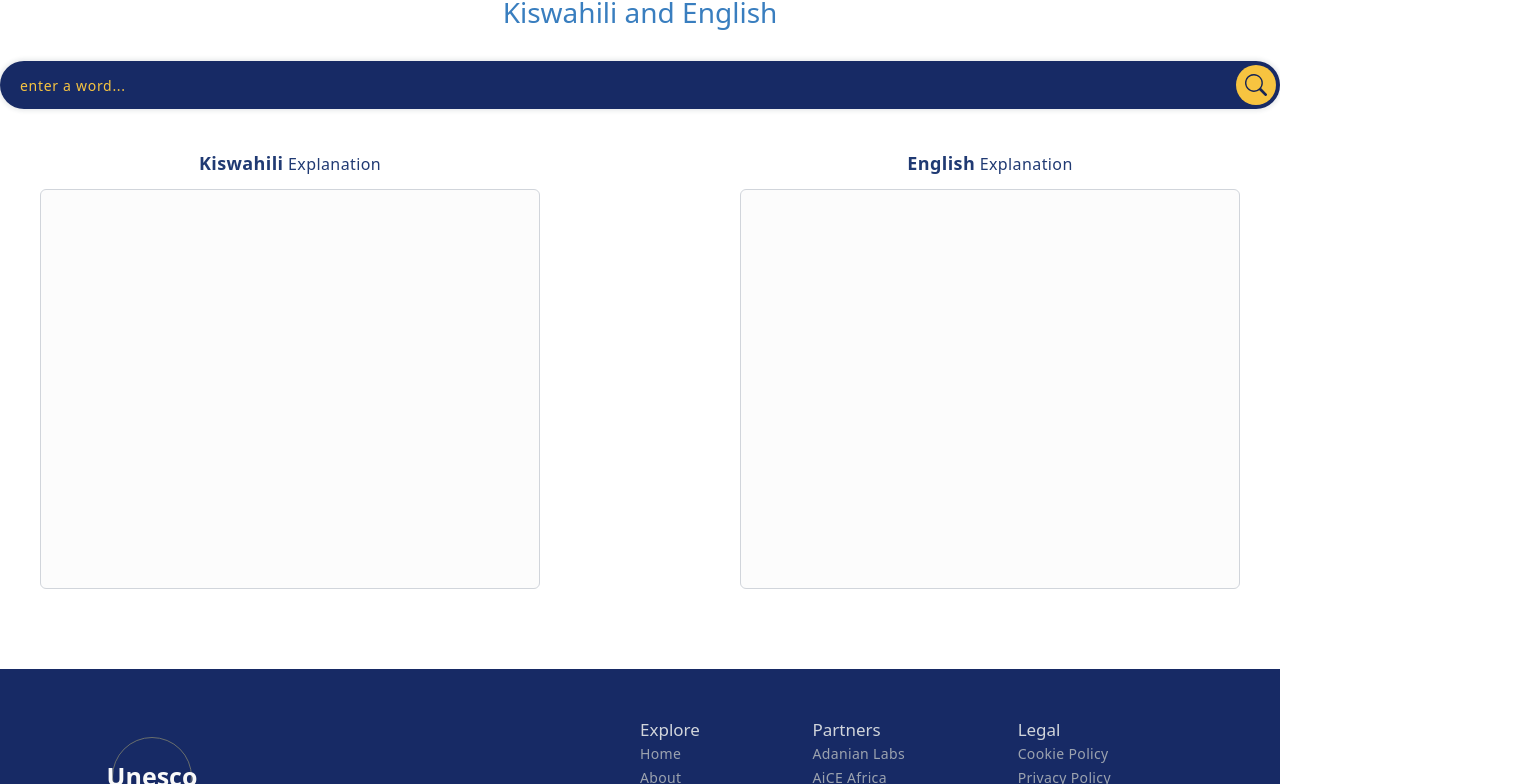
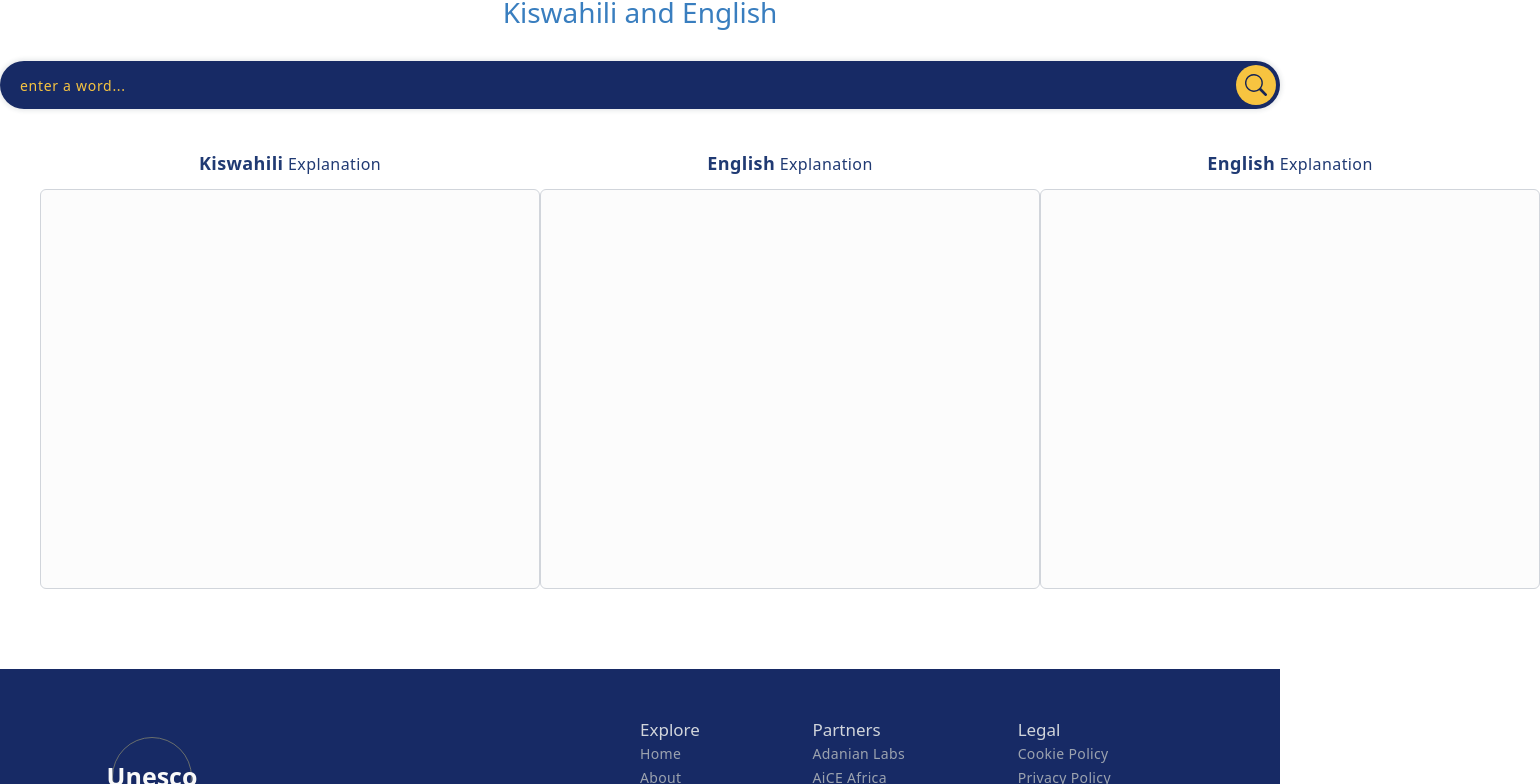
Before and after one commit to kristinenyaga/unesco, a React (Vite) app: page / in a window 1280 px wide. Shown: the part 2186-2970 px from the top of the page, 1540 px wide, since content can reach past the window. Built offline with nearby package versions, Linux system fonts and the light colour scheme.

Commit message:
remove console.log

```diff
--- a/src/components/search/Search.jsx
+++ b/src/components/search/Search.jsx
@@ -5,7 +5,6 @@ const Search = ({ selectedWord, handleSearch, translation }) => {
   const [inputValue, setInputValue] = useState('');
   const [response, setResponse] = useState('')
   const inputRef = useRef(null);
-  console.log(translation)
 
   useEffect(() => {
     if (selectedWord) {
@@ -90,6 +89,14 @@ const Search = ({ selectedWord, handleSearch, translation }) => {
             )}
           </div>
         </div>
+        <div>
+          <p className='tracking-wide text-blue-800 font-medium text-center mb-3'><span className='font-semibold text-lg'>English</span> Explanation</p>
+          <div className='bg-gray-100 text-gray-700 border border-gray-300 overflow-y-hidden w-[500px] h-[400px] rounded-md'>
+            {response && (
+              <div className='p-4 tracking-wide leading-7 h-[100%] overflow-y-auto scrollcontainer'>{response}</div>
+            )}
+          </div>
+        </div>
       </div>
     </div>
   );
```
